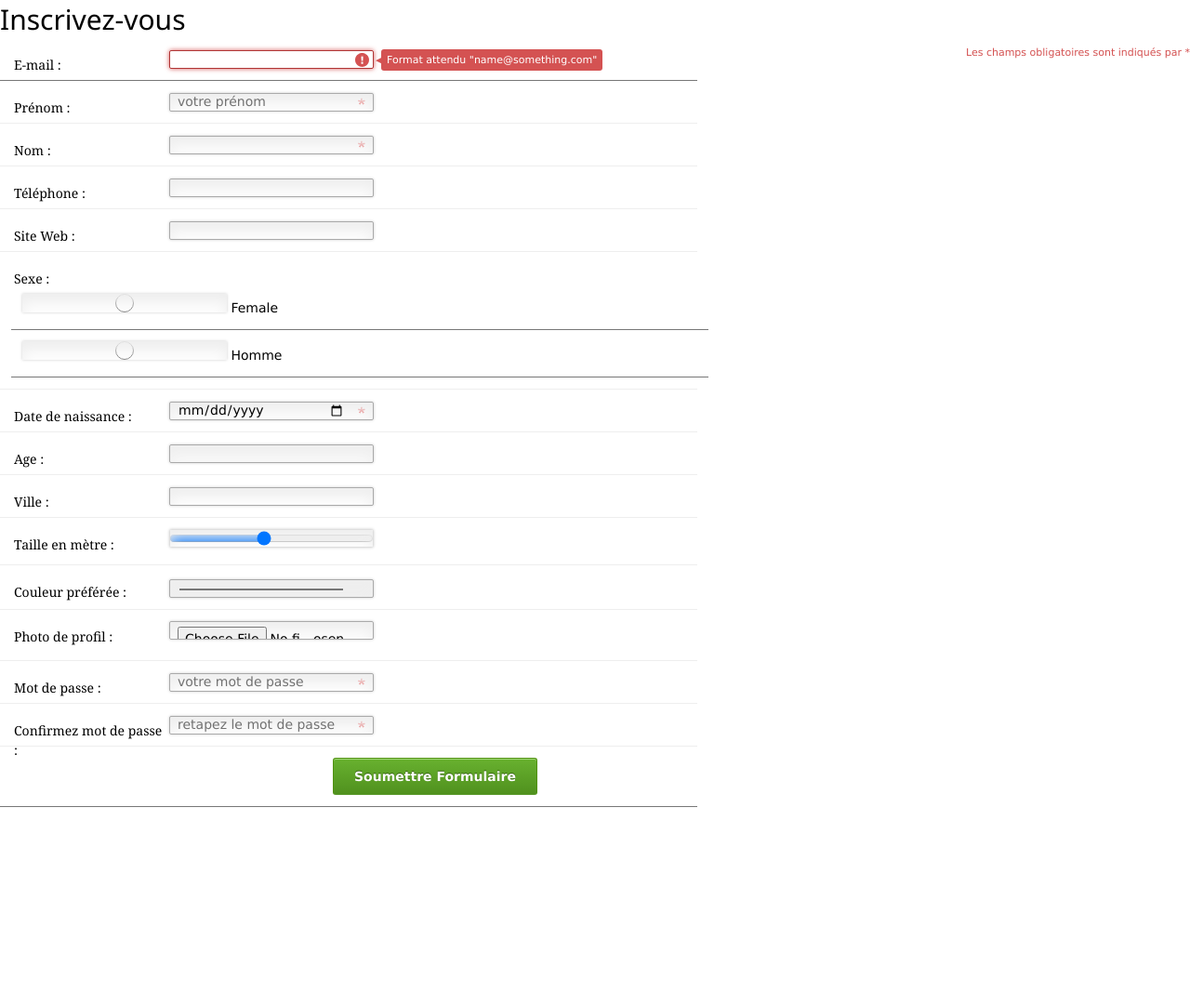
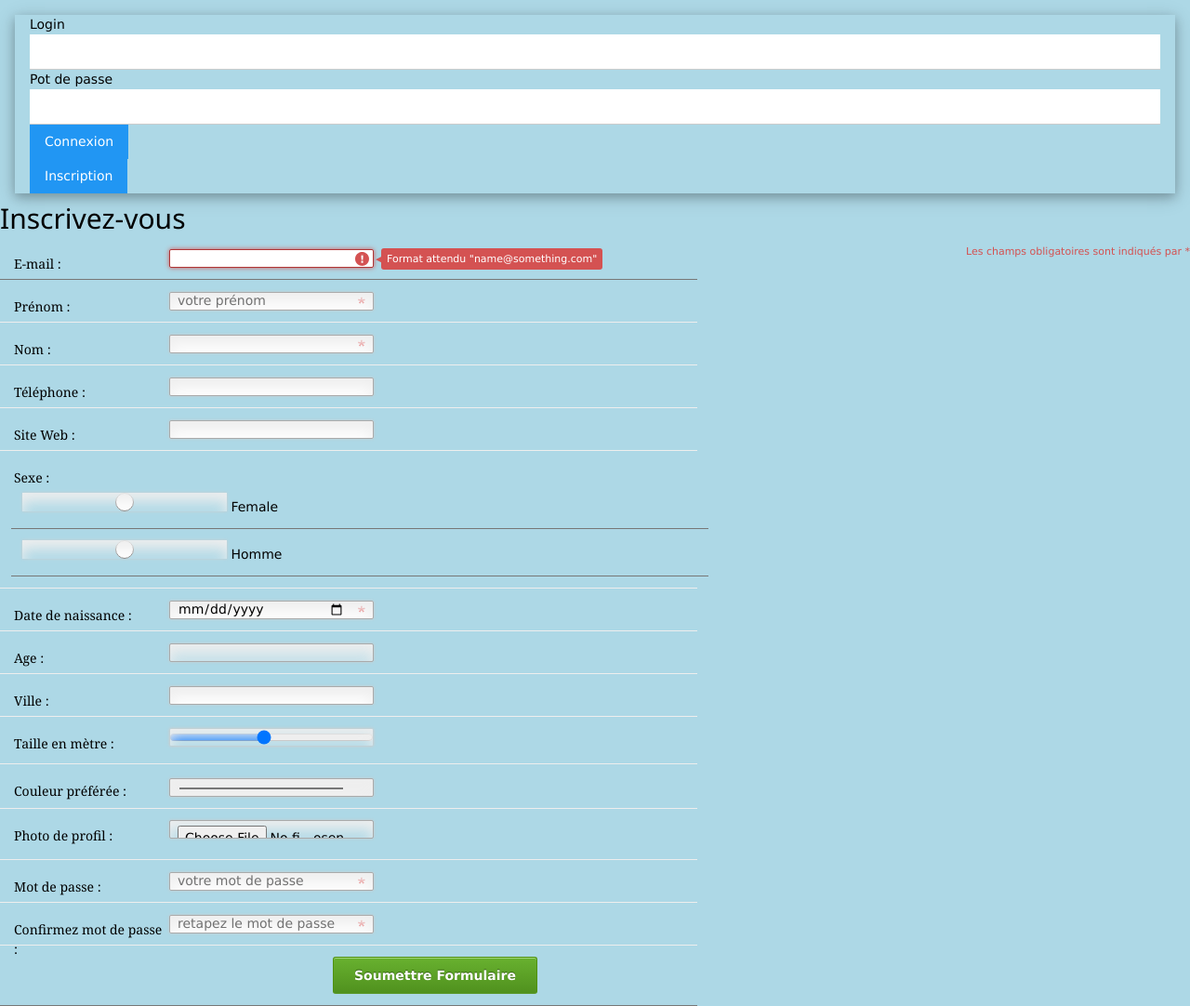
Before and after one commit to Lion3000/Application-Pictionnary, a PHP site: page /inscription.php in a window 1280 px wide. Shown: the whole page at 93% size. Before the commit the page ends 868 px from the top, so only its background shows below. Run offline with PHP 8.4, Linux system fonts and the light colour scheme.

Commit message:
fin codage header.php

```diff
--- a/css/handheld.css
+++ b/css/handheld.css
@@ -7,3 +7,12 @@
 		background-color: red;
 	}
 }
+
+@media only screen and (orientation: landscape) {
+	* {
+		box-sizing: border-box;
+	}
+    body {
+        background-color: lightblue;
+    }
+}
--- a/header.php
+++ b/header.php
@@ -1,3 +1,31 @@
-<header>
-
+<header class="w3-card-4 w3-margin">
+<?PHP
+session_start();
+if(isset($_SESSION['user'])){
+	$user = unserialize($_SESSION['user']);
+?>
+	<div>
+		<h2>Bonjour <?PHP echo $user['nom'] . " " . $user['prenom']; ?></h2>
+		<img src="<?PHP echo $user['profilepic']; ?>" />
+	</div>
+	<nav class="w3-container">
+		<a href="logout.php" class="w3-btn w3-blue" >Déconnexion</a>
+	</nav>
+<?PHP
+}
+else{
+?>
+	<nav class="w3-container">
+		<form method="post" action="req_login.php">
+			<label>Login</label>
+			<input class="w3-input" type="text">
+			<label>Pot de passe</label>
+			<input class="w3-input" type="password">
+			<button class="w3-btn w3-blue">Connexion</button>
+		</form>
+		<a href="inscription.php" class="w3-btn w3-blue" >Inscription</a>
+	</nav>
+<?PHP
+}
+?>
 </header>
```
